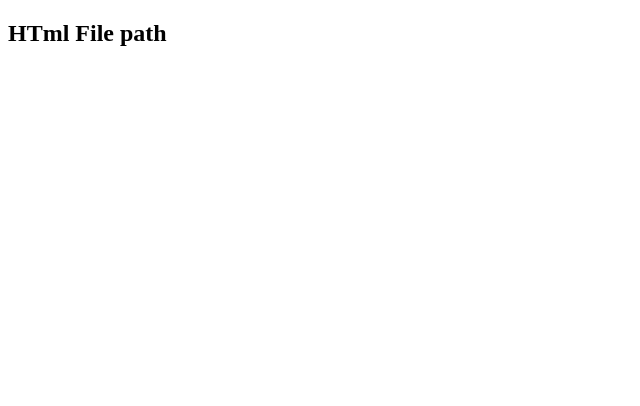
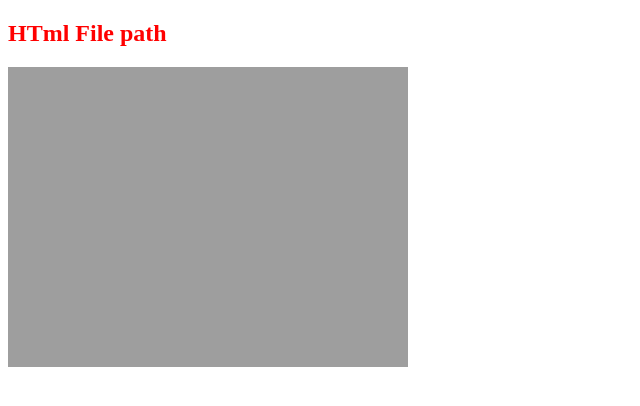
Before and after one commit to Razu-Biswas/file-path, a plain HTML site: page index.html in a window 1280 px wide. Shown: the whole page, without its empty margins (0-640 px from the left). Drawn offline with Linux system fonts and the light colour scheme; the site is published under a folder, as on GitHub Pages, so addresses that start at the root find nothing.

Commit message:
added img

```diff
--- a/index.html
+++ b/index.html
@@ -4,14 +4,14 @@
     <meta charset="UTF-8">
     <meta http-equiv="X-UA-Compatible" content="IE=edge">
     <meta name="viewport" content="width=device-width, initial-scale=1.0">
-    <link rel="stylesheet" href="/style/style.css">
+    <link rel="stylesheet" href="style/style.css">
     <title>Document</title>
 </head>
 <body>
     <section>
         <div>
             <h1 class="file-path">HTml File path</h1>
-            <img src="/images/flower02.jpg" alt="">
+            <img src="images/flower02.jpg" alt="">
         </div>
     </section>
 </body>
```
